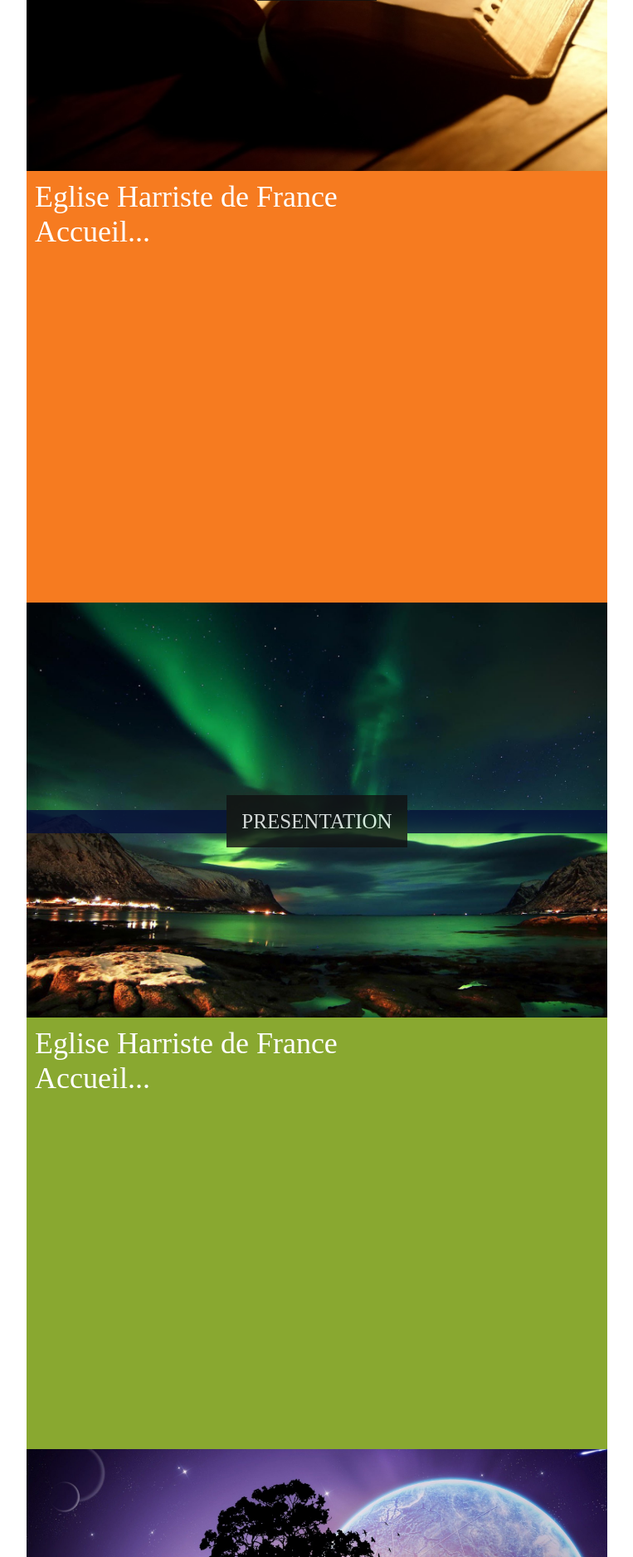
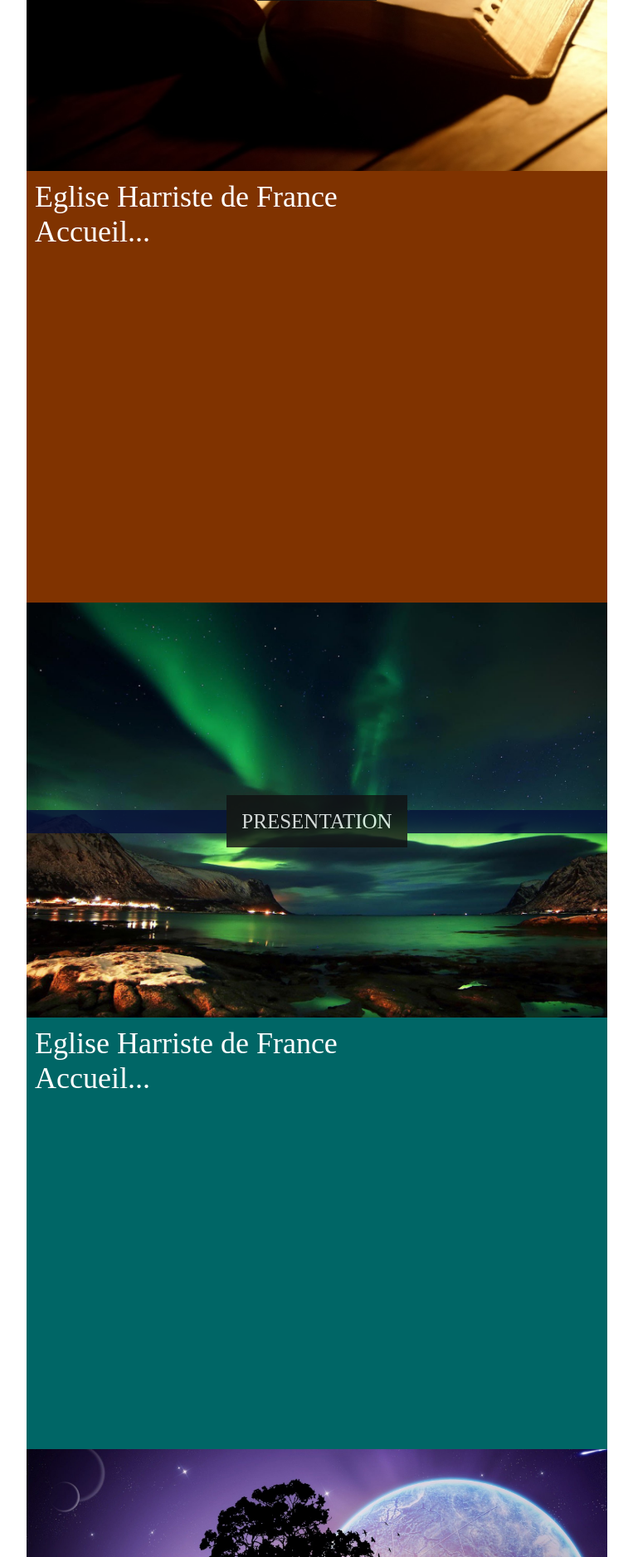
Before and after one commit to gkesse/ready_carpool, a PHP site: page / in a window 1280 px wide. Shown: the part 592-2468 px from the top of the page at 83% size, without its empty margins (258-1021 px from the left). Run offline with PHP 8.4, Linux system fonts and the light colour scheme.

Commit message:
Initial Commit

```diff
--- a/css/style.css
+++ b/css/style.css
@@ -100,7 +100,7 @@
 
 .Parallax .Body {
     height: 500px;
-    background-color: #f67b20;
+    background-color: #803300;
     font-size: 36px;
     color: white;
     padding: 10px;
@@ -119,15 +119,15 @@
 }
 
 .Parallax.Bgr2 .Body {
-    background-color: #89a830;
+    background-color: #006666;
 }
 
 .Parallax.Bgr3 .Body {
-    background-color: #433343;
+    background-color: #2d2d86;
 }
 
 .Parallax.Bgr4 .Body {
-    background-color: #435343;
+    background-color: #00004d;
 }
 
 /* ============================================== */
```
